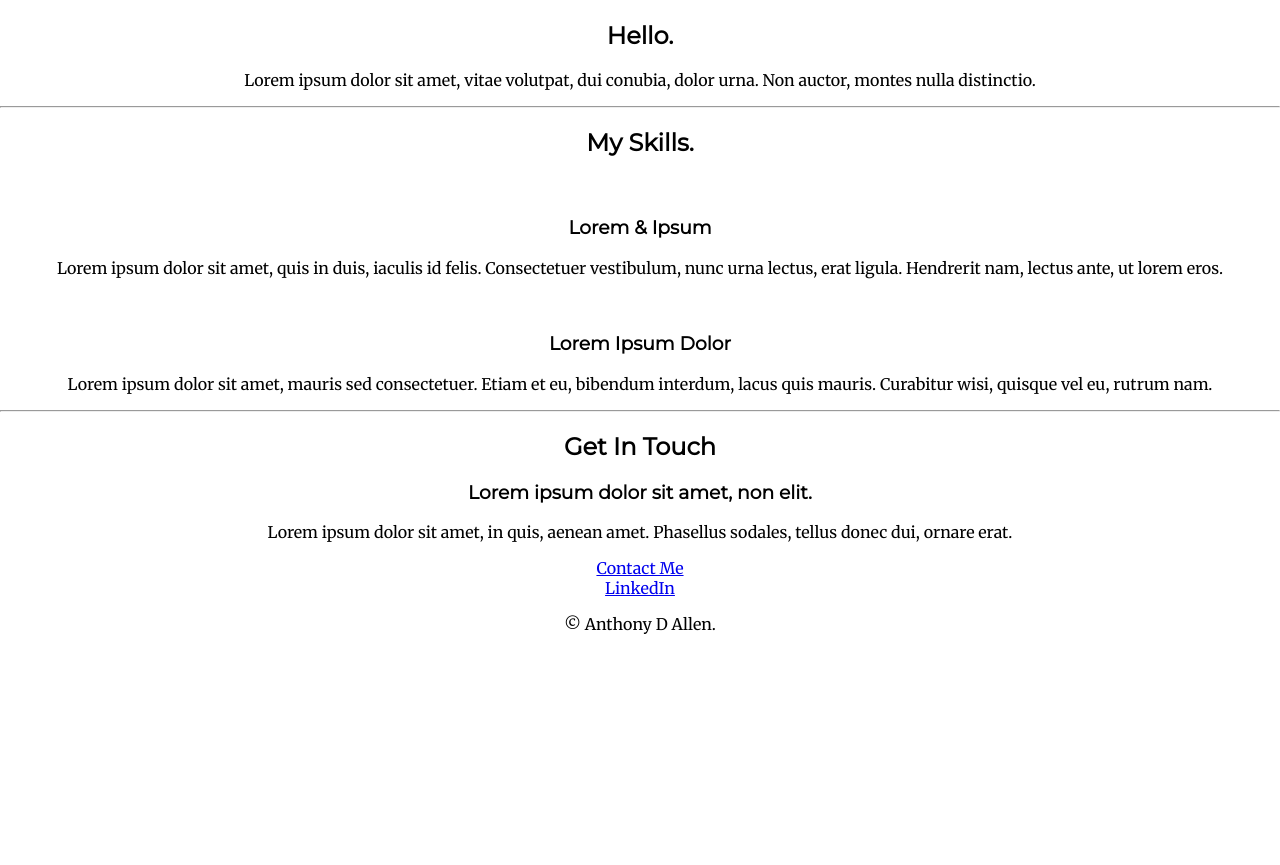
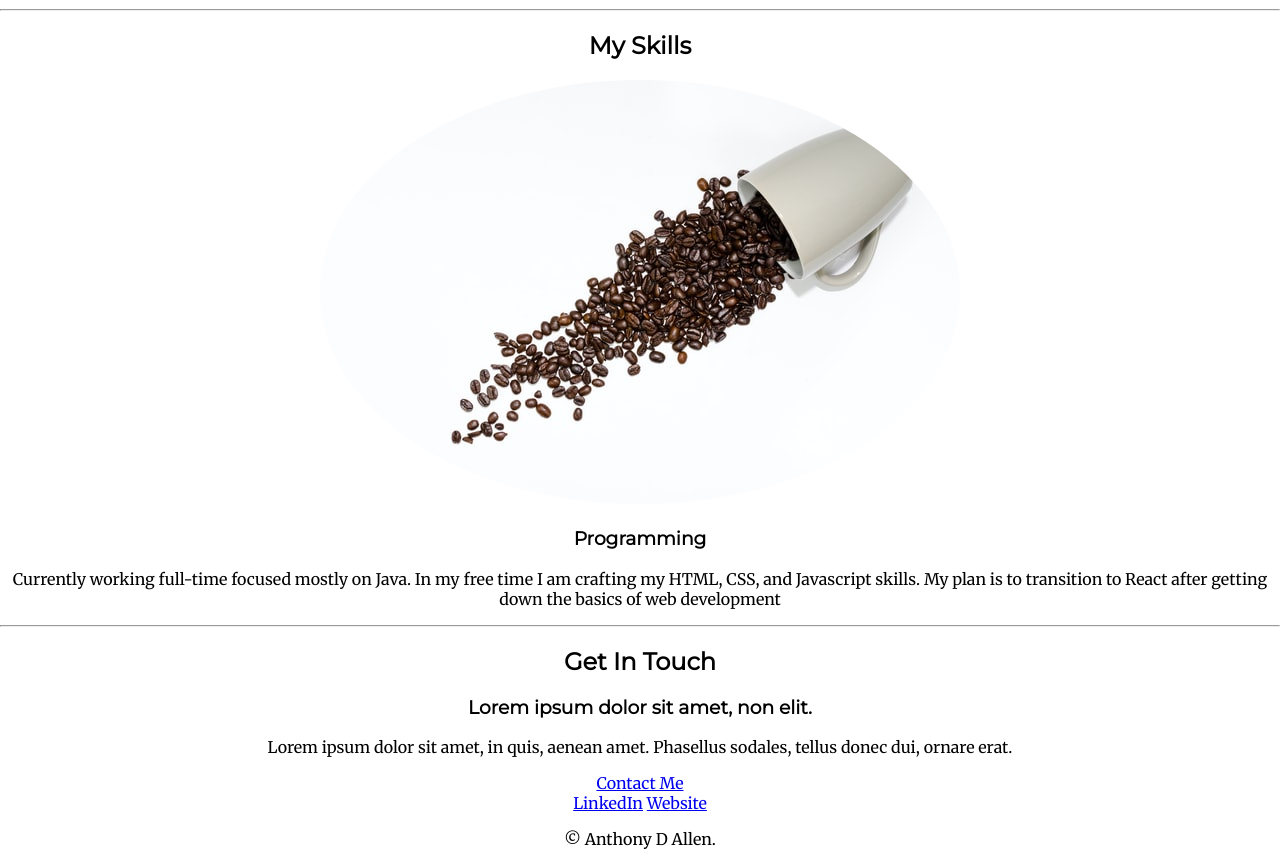
Before and after one commit to AntA585/CSS---My-Site, a plain HTML site: page index.html in a window 1280 px wide. Shown: the part 768-1633 px from the top of the page. Before the commit the page ends 1418 px from the top, so only its background shows below. Drawn offline with Linux system fonts and the light colour scheme.

Commit message:
Updated skills, added java photo and styling

```diff
--- a/css/styles.css
+++ b/css/styles.css
@@ -23,8 +23,7 @@ h3 {
   padding-top: 100px;
 }
 
-.middle-container {
-}
+.middle-container {}
 
 .bottom-container {}
 
@@ -44,8 +43,12 @@ h3 {
   top: 50px;
 }
 
-.my-picture{
+.my-picture {
   border-radius: 100%;
   height: 200px;
   width: 200px;
 }
+
+.java-picture {
+border-radius: 90%;
+}
--- a/index.html
+++ b/index.html
@@ -23,21 +23,16 @@
   <div class="middle-container">
     <div class="profile">
       <img class="my-picture" src="images/AnthonyLinkedIn.jpeg" alt="Anthony's photo">
-      <h2>Hello.</h2>
-      <p>Lorem ipsum dolor sit amet, vitae volutpat, dui conubia, dolor urna. Non auctor, montes nulla distinctio.</p>
+      <!-- <h2>Hello.</h2>
+      <p>Lorem ipsum dolor sit amet, vitae volutpat, dui conubia, dolor urna. Non auctor, montes nulla distinctio.</p> -->
     </div>
     <hr>
     <div class="skills">
-      <h2>My Skills.</h2>
+      <h2>My Skills</h2>
       <div class="skill-row">
-        <img class="" src="" alt="">
-        <h3>Lorem & Ipsum</h3>
-        <p>Lorem ipsum dolor sit amet, quis in duis, iaculis id felis. Consectetuer vestibulum, nunc urna lectus, erat ligula. Hendrerit nam, lectus ante, ut lorem eros.</p>
-      </div>
-      <div class="skill-row">
-        <img class="" src="" alt="">
-        <h3>Lorem Ipsum Dolor</h3>
-        <p>Lorem ipsum dolor sit amet, mauris sed consectetuer. Etiam et eu, bibendum interdum, lacus quis mauris. Curabitur wisi, quisque vel eu, rutrum nam.</p>
+        <img class="java-picture" src="images/java.jpeg" alt="Java in hands">
+        <h3>Programming</h3>
+        <p>Currently working full-time focused mostly on Java. In my free time I am crafting my HTML, CSS, and Javascript skills. My plan is to transition to React after getting down the basics of web development</p>
       </div>
     </div>
     <hr>
@@ -52,6 +47,7 @@
 
   <div class="bottom-container">
     <a class="footer-link" href="https://www.linkedin.com/in/anthony-allen-813a5433/">LinkedIn</a>
+    <a class="footer-link" href="https://www.anthonydallen.com">Website</a>
     <p>© Anthony D Allen.</p>
   </div>
 
```
Also changed, not shown: images/java.jpeg (added).
